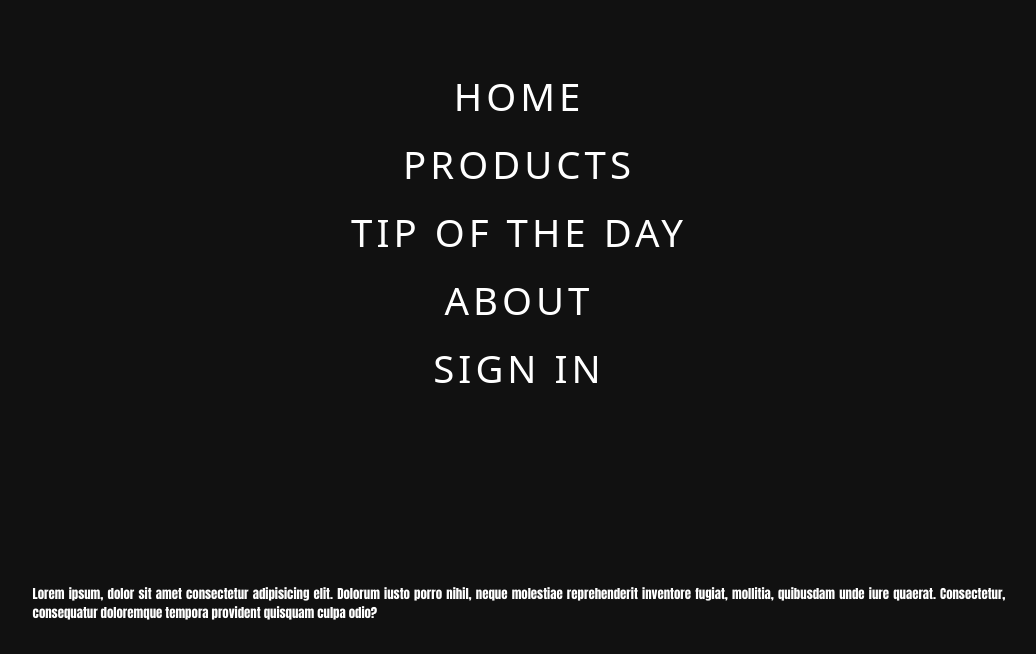
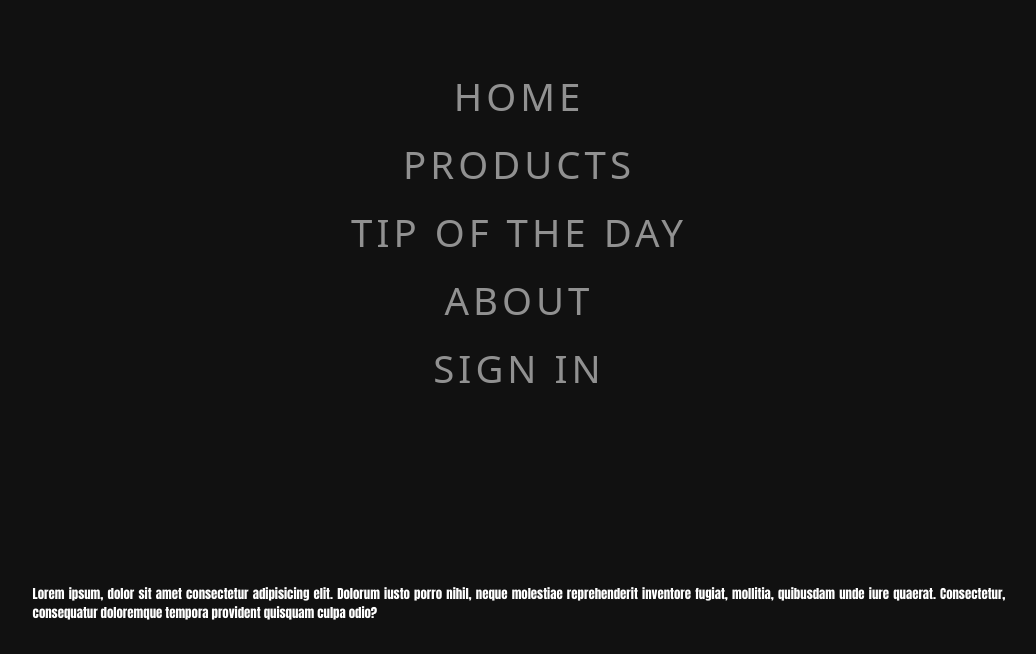
Before and after one commit to PtitLudo64/textGlowingMenu, a plain HTML site: page index.html in a window 1280 px wide. Shown: the part 146-800 px from the top of the page, without its empty margins (121-1157 px from the left). Drawn offline with Linux system fonts and the light colour scheme.

Commit message:
text color adjustements

```diff
--- a/css/style.scss
+++ b/css/style.scss
@@ -58,7 +58,7 @@ body {
                 list-style: none;
                 a {
                     text-decoration: none;
-                    color: #fff;
+                    color: #919191;
                     font-family: system-ui, -apple-system, BlinkMacSystemFont, 'Segoe UI', Roboto, Oxygen, Ubuntu, Cantarell, 'Open Sans', 'Helvetica Neue', sans-serif;
                     font-size: clamp(1rem, 3vw, 2.5rem);
                     text-transform: uppercase;
```
Also changed, not shown: css/style.css, 1 other file.
